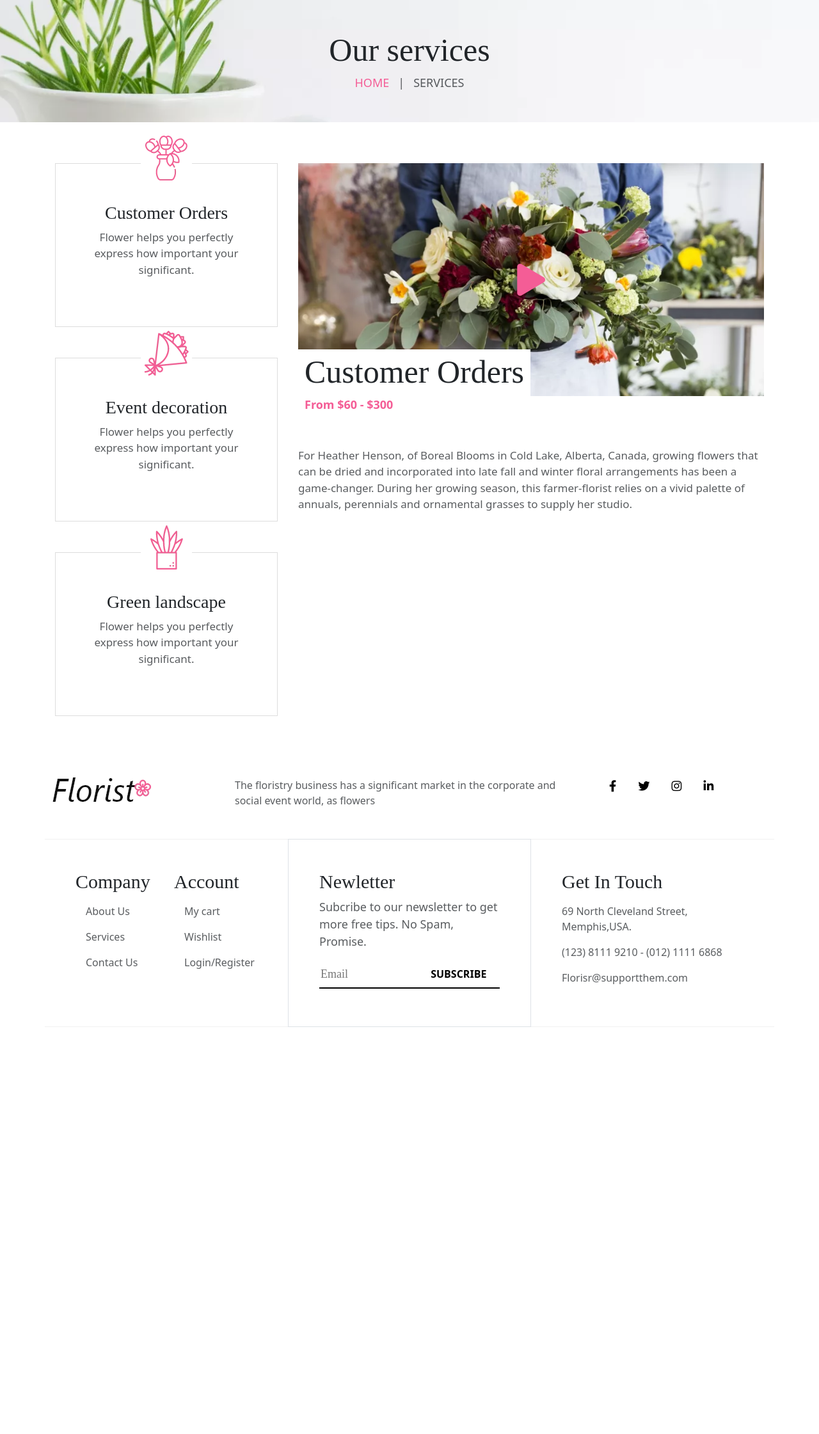
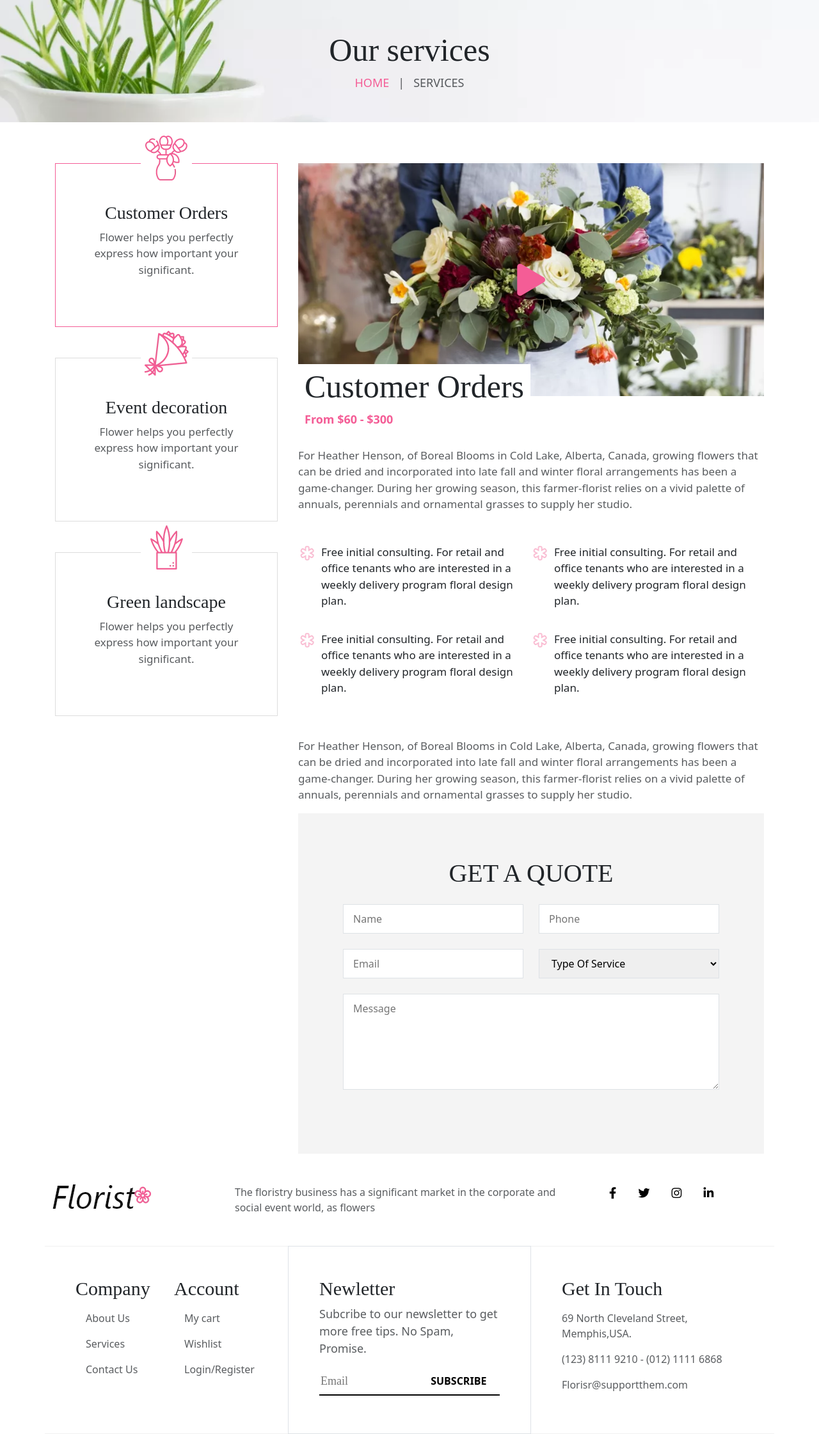
Before and after one commit to ChristopherJamesLeo/florist_ecommer_site, a PHP site: page /service.html in a window 1280 px wide. Shown: the part 84-2325 px from the top of the page at 64% size. Before the commit the page ends 1689 px from the top, so only its background shows below. Run offline with PHP 8.4, Linux system fonts and the light colour scheme.

Commit message:
add service page

```diff
--- a/custom_css/style.css
+++ b/custom_css/style.css
@@ -711,9 +711,11 @@
 /* Our Service Section Start */
 .our-service-tap-main-container .our-service-tap-container {
     padding: 60px 40px;
+    border: 1px solid #ddd;
+    cursor: pointer;
     position: relative;
 
-    border: 1px solid #ddd;
+
 }
 .our-service-tap-main-container .our-service-tap-container.active {
     border: 1px solid var(--primary-global-color);
@@ -763,7 +765,7 @@
     padding: 5px 10px;
     position: absolute;
     left: 0;
-    top: -40%;
+    top: -50px;
 }
 .our-service-content-header h1{
     font-size: 50px;
@@ -781,4 +783,21 @@
     font-weight: 300;
 
 }
+.service-quote-container {
+    padding: 70px;
+    background-color: #f4f4f4;
+}
+.service-quote-container h1 {
+    font-family: var(--secondary-font-family);
+}
+.service-quote-container form .form-controls {
+    width: 100%;
+    padding: 10px 15px;
+}
+.service-quote-container form .form-controls:focus {
+    outline: none;
+}
+.service-quote-container form textarea.form-controls{
+    height: 150px;
+}
 /* Our Service section End */
--- a/service.html
+++ b/service.html
@@ -79,7 +79,7 @@
             <div class="container">
                 <div class="row">
                     <div class="col-lg-4 col-md-12 p-3 our-service-tap-main-container">
-                        <div class="text-center mb-5 our-service-tap-container" data-servece-show="0">
+                        <div class="text-center mb-5 our-service-tap-container active" data-servece-show="0">
                             <div class="our-service-tap-icon">
                                 <img src="./assets/imgs/logo_fav/services-1.png.webp" alt="">
                             </div>
@@ -90,7 +90,7 @@
                                 </p>
                             </div>
                         </div>
-                        <div class="text-center mb-5 our-service-tap-container" data-servece-show="2">
+                        <div class="text-center mb-5 our-service-tap-container" data-servece-show="1">
                             <div class="our-service-tap-icon">
                                 <img src="./assets/imgs/logo_fav/services-2.png.webp" alt="">
                             </div>
@@ -101,7 +101,7 @@
                                 </p>
                             </div>
                         </div>
-                        <div class="text-center mb-5 our-service-tap-container" data-servece-show="3">
+                        <div class="text-center mb-5 our-service-tap-container" data-servece-show="2">
                             <div class="our-service-tap-icon">
                                 <img src="./assets/imgs/logo_fav/services-3.png.webp" alt="">
                             </div>
@@ -128,15 +128,116 @@
                                     <p class="text-muted">
                                         For Heather Henson, of Boreal Blooms in Cold Lake, Alberta, Canada, growing flowers that can be dried and incorporated into late fall and winter floral arrangements has been a game-changer. During her growing season, this farmer-florist relies on a vivid palette of annuals, perennials and ornamental grasses to supply her studio.
                                     </p>
+                                    <table class="my-5">
+                                        <tr class="">
+                                            <td>
+                                                <div class="d-flex our-service-content-table-item">
+                                                    <div class="our-service-content-table-icon me-2">
+                                                        <img src="./assets/imgs/logo_fav/icon.png.webp" alt="">
+                                                    </div>
+                                                    <div class="our-service-content">
+                                                        <p>
+                                                            Free initial consulting. For retail and office tenants who are interested in a weekly delivery program floral design plan.
+                                                        </p>
+                                                    </div>
+                                                </div>
+                                            </td>
+                                            <td>
+                                                <div class="d-flex our-service-content-table-item">
+                                                    <div class="our-service-content-table-icon me-2">
+                                                        <img src="./assets/imgs/logo_fav/icon.png.webp" alt="">
+                                                    </div>
+                                                    <div class="our-service-content">
+                                                        <p>
+                                                            Free initial consulting. For retail and office tenants who are interested in a weekly delivery program floral design plan.
+                                                        </p>
+                                                    </div>
+                                                </div>
+                                            </td>
+                                        </tr>
+                                        <tr class="">
+                                            <td class="mt-5">
+                                                <div class="mt-3 d-flex our-service-content-table-item">
+                                                    <div class="our-service-content-table-icon me-2">
+                                                        <img src="./assets/imgs/logo_fav/icon.png.webp" alt="">
+                                                    </div>
+                                                    <div class="our-service-content">
+                                                        <p>
+                                                            Free initial consulting. For retail and office tenants who are interested in a weekly delivery program floral design plan.
+                                                        </p>
+                                                    </div>
+                                                </div>
+                                            </td>
+                                            <td>
+                                                <div class="mt-3 d-flex our-service-content-table-item">
+                                                    <div class="our-service-content-table-icon me-2">
+                                                        <img src="./assets/imgs/logo_fav/icon.png.webp" alt="">
+                                                    </div>
+                                                    <div class="our-service-content">
+                                                        <p>
+                                                            Free initial consulting. For retail and office tenants who are interested in a weekly delivery program floral design plan.
+                                                        </p>
+                                                    </div>
+                                                </div>
+                                            </td>
+                                        </tr>
+                                    </table>
+                                    <p class="text-muted">
+                                        For Heather Henson, of Boreal Blooms in Cold Lake, Alberta, Canada, growing flowers that can be dried and incorporated into late fall and winter floral arrangements has been a game-changer. During her growing season, this farmer-florist relies on a vivid palette of annuals, perennials and ornamental grasses to supply her studio.
+                                    </p>
+                                    <div class="text-center service-quote-container">
+                                        <h1 class="text-uppercase mb-4">Get A Quote</h1>
+                                        <form action="" method="get" enctype="multipart/form-data">
+                                            <div class="row">
+                                                <div class="col-lg-6 col-md-12 mb-4 form-group">
+                                                    <input type="text" name="name" id="service-input-name" class=" rounded-0 border form-controls" placeholder="Name">
+                                                </div>
+                                                <div class="col-lg-6 col-md-12 mb-4 form-group">
+                                                    <input type="text" name="phonenumber" id="service-input-phonenumber" class=" rounded-0 border form-controls" placeholder="Phone">
+                                                </div>
+                                                <div class="col-lg-6 col-md-12 mb-4 form-group">
+                                                    <input type="email" name="email" id="service-input-email" class=" rounded-0 border form-controls" placeholder="Email">
+                                                </div>
+                                                <div class="col-lg-6 col-md-12 mb-4 form-group">
+                                                    <select name="service-type" id="service-type"  class=" rounded-0 border form-controls" >
+                                                        <option value="type-of-service" selected>Type Of Service</option>
+                                                    </select>
+                                                </div>
+                                                <div class="col-lg-12 mb-4 form-group">
+                                                    <textarea name="service-message" id="service-message"  class=" rounded-0 border form-controls"  placeholder="Message"></textarea>
+                                                </div>
+                                            </div>
+                                        </form>
+                                    </div>
+
                                 </div>
                             </div>
-
-
                         </div>
                     </div>
                 </div>
             </div>
         </div>
+        <script>
+            let getTaps = document.querySelectorAll(".our-service-tap-container");
+            let getTapTitles = document.querySelectorAll(".our-service-tap-content h3");
+
+            let getserviceTitles = document.querySelector(".our-service-content-header h1");
+
+            getTaps.forEach(function(getTap){
+                // console.log(getTap);
+                getTap.addEventListener("click",function(){
+                    getserviceTitles.innerText = "";
+                    getTaps.forEach(function(clrActive){
+                        clrActive.classList.remove("active");
+                    })
+                    this.classList.add("active");
+                    // console.log(this.getAttribute("data-servece-show"));
+                    // console.log(getTapTitles[this.getAttribute("data-servece-show")].innerText);
+                    getserviceTitles.innerText = getTapTitles[this.getAttribute("data-servece-show")].innerText;
+                })
+            })
+
+        </script>
     </section>
     <!-- services main section end -->
     <!-- footer section start -->
```
Also changed, not shown: assets/imgs/logo_fav/icon.png.webp (added).
